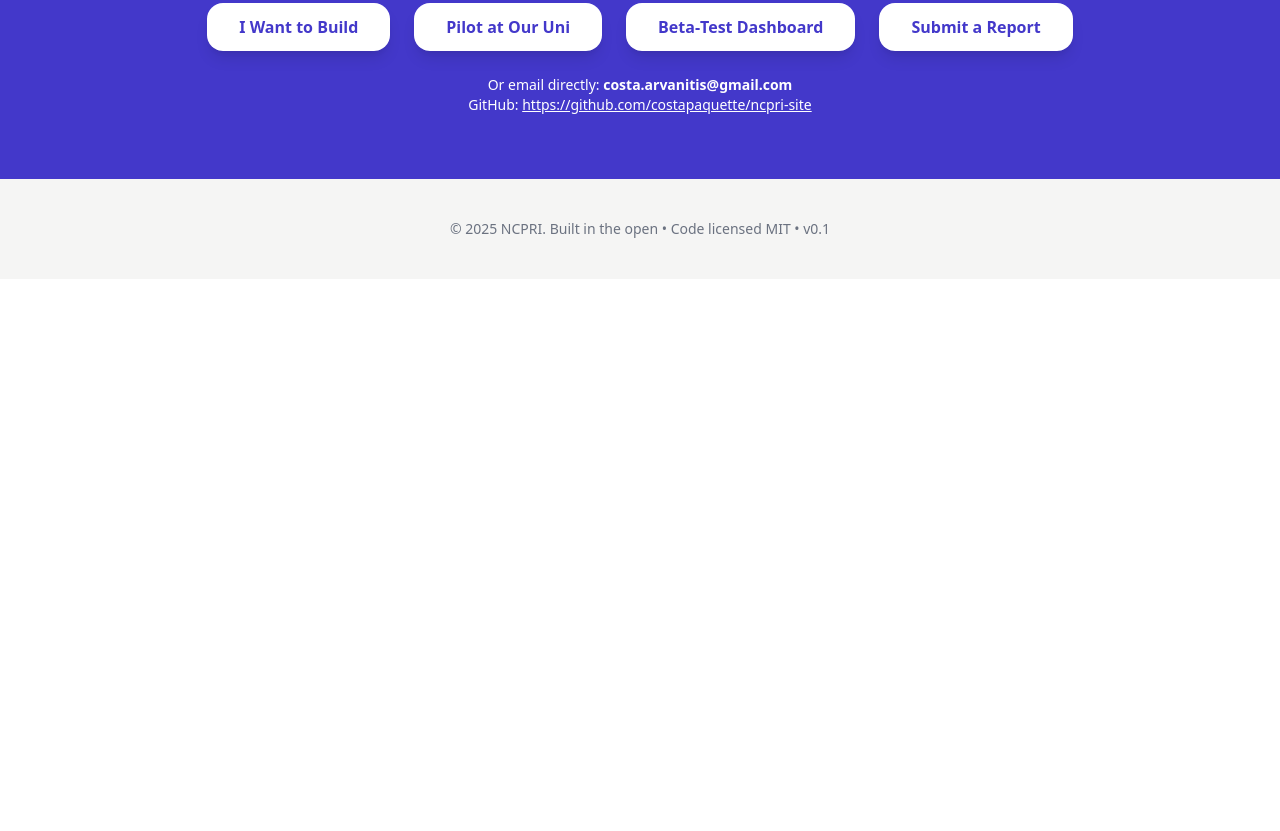
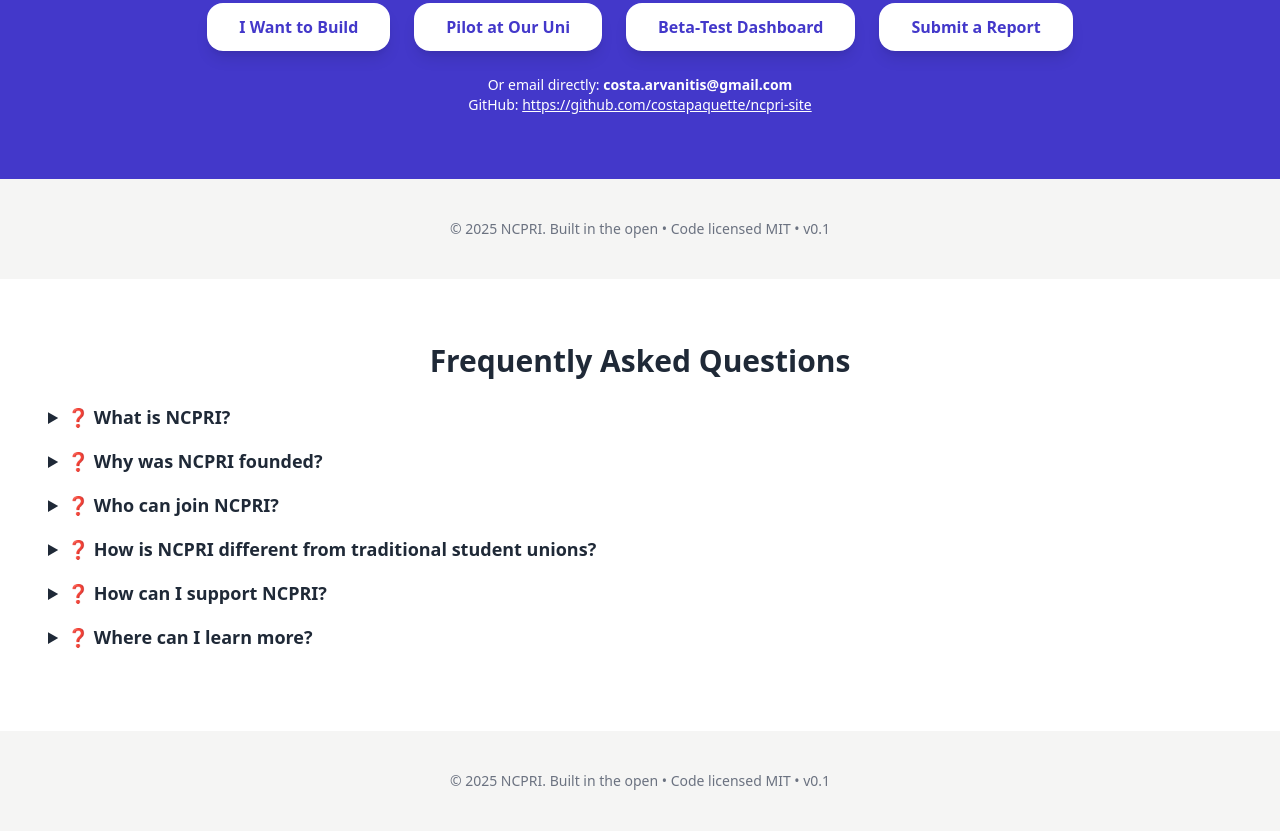
Before and after one commit to costapaquette/ncpri-site, a plain HTML site: page index.html in a window 1280 px wide. Shown: the part 1221-2052 px from the top of the page. Before the commit the page ends 1500 px from the top, so only its background shows below. Drawn offline with nearby package versions, Linux system fonts and the light colour scheme.

Commit message:
✅ Finalize FAQ section with proper paragraph structure

```diff
--- a/index.html
+++ b/index.html
@@ -104,6 +104,46 @@
   <footer class="py-10 text-center text-sm text-gray-500 bg-stone-100">
     &copy; 2025 NCPRI. Built in the open • Code licensed MIT • v0.1
   </footer>
+<!-- FAQ Section -->
+<section class="py-16 bg-white">
+  <div class="container mx-auto px-6 md:px-12">
+    <h2 class="text-2xl md:text-3xl font-bold mb-6 text-center">Frequently Asked Questions</h2>
+
+    <details class="mb-4">
+      <summary class="cursor-pointer text-lg font-semibold">❓ What is NCPRI?</summary>
+      <p class="mt-2 text-gray-700">NCPRI is a nonprofit initiative formed to protect PhD candidates and ensure academic research integrity. We advocate for transparency, fairness, and student empowerment in higher education systems worldwide.</p>
+    </details>
+
+    <details class="mb-4">
+      <summary class="cursor-pointer text-lg font-semibold">❓ Why was NCPRI founded?</summary>
+      <p class="mt-2 text-gray-700">NCPRI was created after multiple cases of institutional misconduct, negligence, and systematic failure of traditional student unions to protect research candidates. Our mission is to rebuild what was abandoned — independent, student-first protection and advocacy.</p>
+    </details>
+
+    <details class="mb-4">
+      <summary class="cursor-pointer text-lg font-semibold">❓ Who can join NCPRI?</summary>
+      <p class="mt-2 text-gray-700">Any current or former PhD candidate, Master's by research student, postdoctoral researcher, or supporter of academic fairness can engage with NCPRI. Membership options will be formalized soon, with transparent pathways for involvement and contribution.</p>
+    </details>
+
+    <details class="mb-4">
+      <summary class="cursor-pointer text-lg font-semibold">❓ How is NCPRI different from traditional student unions?</summary>
+      <p class="mt-2 text-gray-700">Unlike traditional unions, NCPRI is fully student-driven, nonprofit, transparent, and free from university control. Our sole loyalty is to students and research integrity, not institutional interests or funding deals.</p>
+    </details>
+
+    <details class="mb-4">
+      <summary class="cursor-pointer text-lg font-semibold">❓ How can I support NCPRI?</summary>
+      <p class="mt-2 text-gray-700">You can support NCPRI by sharing our mission, joining our initiatives, donating to our future student defense fund, or volunteering your skills to build a stronger, safer academic future for all researchers.</p>
+    </details>
+
+    <details class="mb-4">
+      <summary class="cursor-pointer text-lg font-semibold">❓ Where can I learn more?</summary>
+      <p class="mt-2 text-gray-700">Follow our official GitHub page, upcoming website launch, and LinkedIn posts. Regular updates, membership forms, advocacy reports, and resources will be made available as the movement grows.</p>
+    </details>
+  </div>
+</section>
+<!-- FOOTER -->
+<footer class="py-10 text-center text-sm text-gray-500 bg-stone-100">
+  &copy; 2025 NCPRI. Built in the open • Code licensed MIT • v0.1
+</footer>
 
 </body>
 </html>
```
